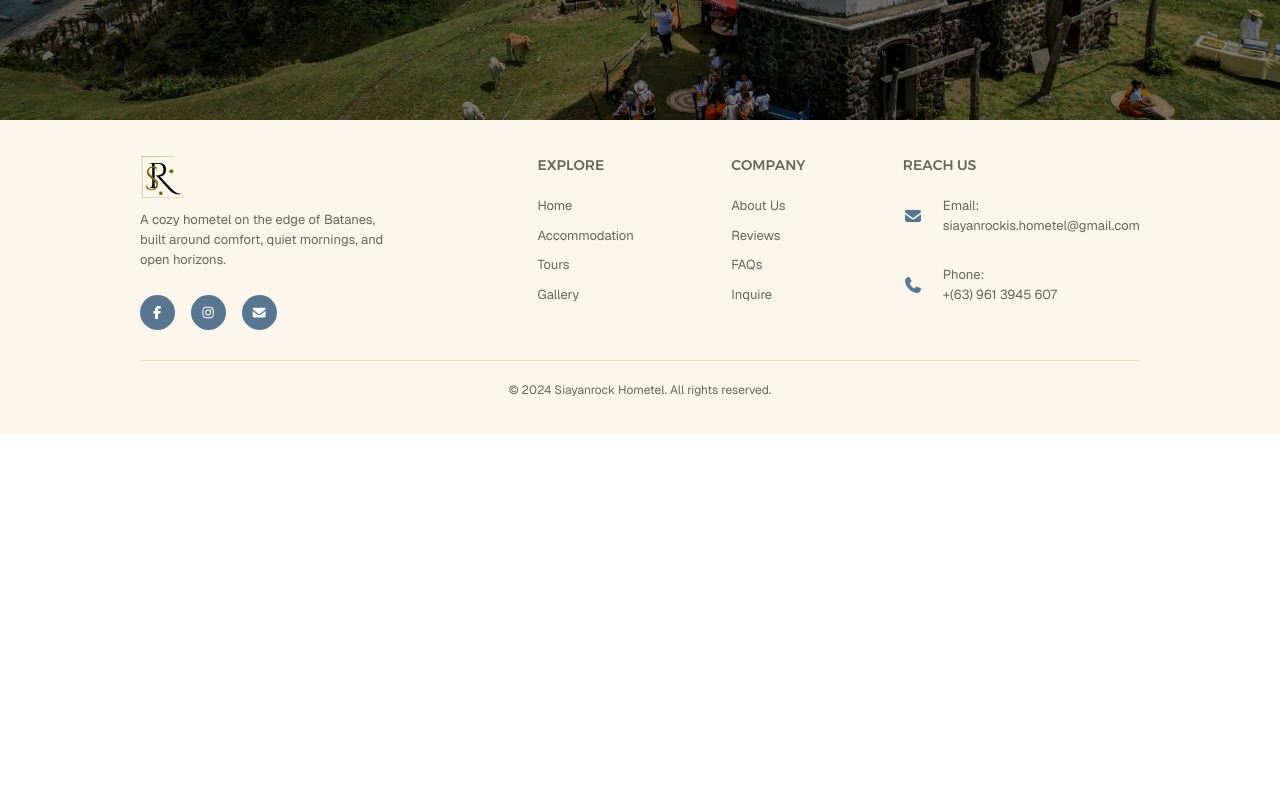
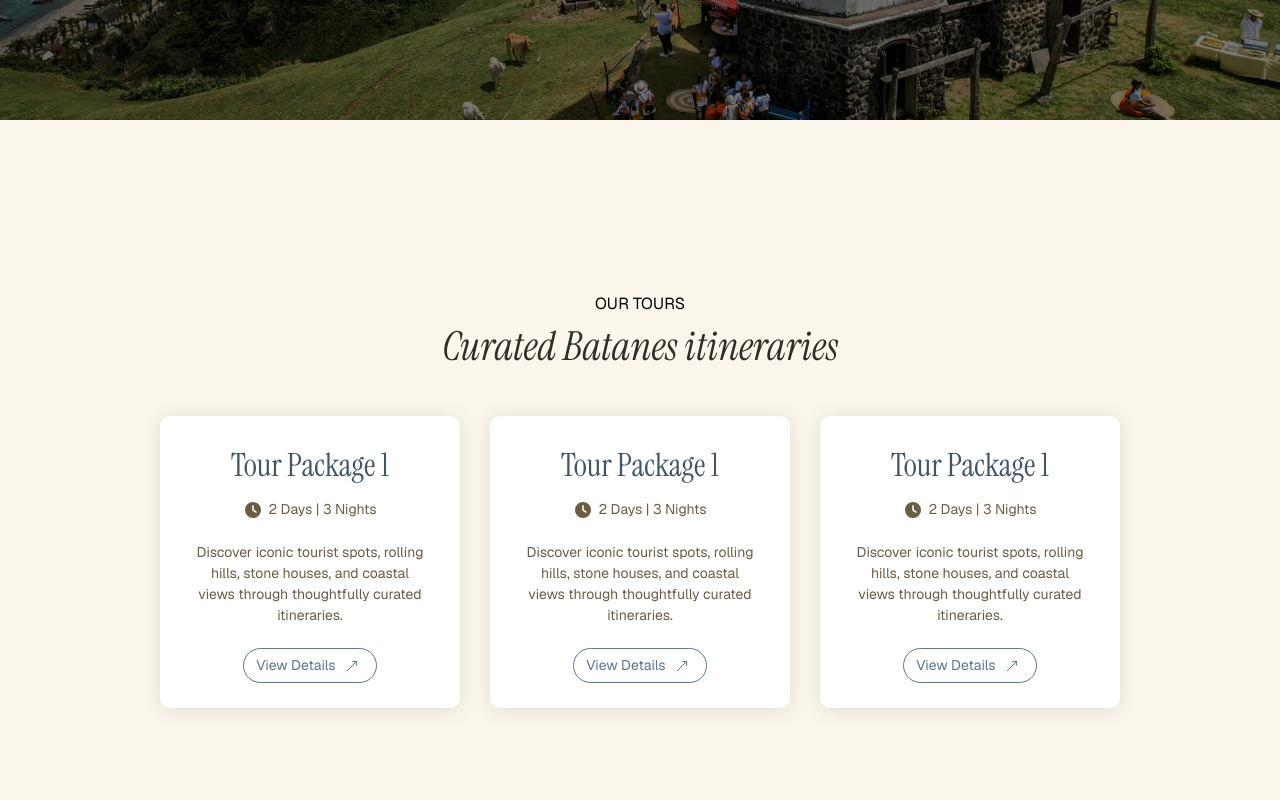
Before and after one commit to yogurtshaked/siayanrock, a React (Vite) app: page /tours in a window 1280 px wide. Shown: the part 520-1320 px from the top of the page. Before the commit the page ends 954 px from the top, so only its background shows below. Built offline with nearby package versions, Linux system fonts and the light colour scheme.

Commit message:
Updated typography color scheme and added tour package cards.

```diff
--- a/package.json
+++ b/package.json
@@ -14,6 +14,7 @@
     "@fortawesome/free-solid-svg-icons": "^7.3.1",
     "@fortawesome/react-fontawesome": "^3.5.0",
     "@tailwindcss/vite": "^4.3.3",
+    "lucide-react": "^1.33.0",
     "motion": "^13.1.0",
     "react": "^19.2.8",
     "react-dom": "^19.2.8",
--- a/src/components/navbar.tsx
+++ b/src/components/navbar.tsx
@@ -1,5 +1,5 @@
 import "../index.css";
-import { Link } from 'react-router-dom';
+import { NavLink } from 'react-router-dom';
 import { useEffect, useState } from "react";
 
 
@@ -26,11 +26,11 @@ function Navbar() {
                 </div>
 
                 <div className="navbar-links">
-                    <Link to="/">Home</Link>
-                    <Link to="/accommodation">Accommodation</Link>
-                    <Link to="/tours">Tours</Link>
-                    <Link to="/gallery">Gallery</Link>
-                    <Link to="/inquire">Inquire</Link>
+                    <NavLink to="/">Home</NavLink>
+                    <NavLink to="/accommodation">Accommodation</NavLink>
+                    <NavLink to="/tours">Tours</NavLink>
+                    <NavLink to="/gallery">Gallery</NavLink>
+                    <NavLink to="/inquire">Inquire</NavLink>
                 </div>
 
                 <button className="book-button">
--- a/src/index.css
+++ b/src/index.css
@@ -25,7 +25,7 @@
   --color-light-blue: #81A6C6;
   --color-dark-blue: #415567;
 
-  --color-text: #6B5C46;
+  --color-text: #54452F;
   --color-section-title: #A4947D;
 }
 
@@ -122,18 +122,36 @@ p, a, button {
 }
 
 .navbar-links a {
+  position: relative;
   color: white;
   text-decoration: none;
   font-size: 14px;
-}
-
-.navbar-scrolled .navbar-links a {
-  color: #6B6555;
   transition: color 0.3s ease;
 }
 
-.navbar-links a:hover {
-  color: #54452F;
+/* Scrolled navbar */
+.navbar-scrolled .navbar-links a {
+  color: var(--color-text);
+}
+
+/* Underline */
+.navbar-links a::after {
+  content: "";
+  position: absolute;
+  left: 0;
+  bottom: -3px;
+  width: 0;
+  height: 1px;
+  background: currentColor;
+  transition: width 0.3s ease;
+}
+
+.navbar-links a:hover::after {
+  width: 100%;
+}
+
+.navbar-links a.active::after {
+  width: 100%;
 }
 
 .book-button {
@@ -222,7 +240,6 @@ p, a, button {
 
 /* ====================== Section Settings ======================*/
 #section {
-
   display: flex;
   flex-direction: column;
   align-items: center;
@@ -232,6 +249,8 @@ p, a, button {
 .section-title{
   font-size: 16px;
   color: var(--color-section-title);
+  font-weight: 500;
+  letter-spacing: 8%;
 }
 
 .section-description{
@@ -258,41 +277,52 @@ p, a, button {
 /* ====================== About Section ======================*/
 .about-section {
   background: white;
-  background-size: cover;
   min-height: 100vh;
+  padding: 100px 0;
 }
 
 .about-content {
   width: 100%;
   max-width: 1160px;
+  margin: 0 auto;
+
   display: flex;
   flex-direction: row;
+  align-items: center;
   gap: 2rem;
 }
 
-.about-content p{
-  text-align: left;
-  letter-spacing: 3%;
+.about-image {
+  width: 550px;
+  flex-shrink: 0;
+  padding: 0;
 }
 
-.about-image{
+.about-image img {
   width: 100%;
-  background: white;
-  padding: 1rem;
+  height: auto;
+  display: block;
 }
 
-.about-image img{
-  width: 550px;
-  height: auto;
-}
+.about-text {
+  flex: 1;
+  max-width: 560px;
 
-.about-text{
-  max-width: 560px;
   display: flex;
   flex-direction: column;
   justify-content: center;
   align-items: flex-start;
   gap: 0.8rem;
+}
+
+.about-text .section-description {
+  max-width: 480px;
+  line-height: 30px;
+}
+
+.learn-more{
+  box-shadow: none;
+  padding: 0.4rem 1.6rem;
 }
 
 /* ====================== About Section ======================*/
@@ -377,6 +407,7 @@ p, a, button {
 
 .offer-card button {
   align-self: flex-end;
+  letter-spacing: 3%;
 }
 
 /* ====================== Gallery Section ======================*/
@@ -639,6 +670,31 @@ p, a, button {
 }
 
 
+.accommodation-rooms, .tours-packages{
+  padding: 80px 160px;
+
+  background: #FAF6EC;
+
+  display: flex;
+  flex-direction: column;
+  align-items: center;
+  justify-content: center;
+  gap: 40px;
+}
+
+.accommodation-rooms-title, .tours-packages-title{
+  text-align: center;
+}
+
+.accommodation-rooms-title h3, .tours-packages-title h3{
+  font-family: "Instrument Serif";
+  font-style: italic;
+  font-size: 40px;
+  text-align: center;
+  color: #2E2E2A;
+}
+
+
 /* ====================== Accommodation Page ======================*/
 .accommodation-hero-section {
   background:
@@ -663,28 +719,9 @@ p, a, button {
   justify-content: center;
 }
 
-.accommodation-rooms{
-  padding: 80px 160px;
-
-  background: #FAF6EC;
-
-  display: flex;
-  flex-direction: column;
-  align-items: center;
-  justify-content: center;
-  gap: 40px;
-}
-
-.accommodation-rooms-title{
-  text-align: center;
-}
-
-.accommodation-rooms-title h3{
-  font-family: "Instrument Serif";
-  font-style: italic;
-  font-size: 40px;
-  text-align: center;
-  color: #2E2E2A;
+.accommodation-rooms, .tours-packages{
+  padding: 140px 160px;
+  min-height: 100vh;
 }
 
 .accommodation-room-cards{
@@ -856,3 +893,73 @@ p, a, button {
   align-items: flex-start;
   justify-content: center;
 }
+
+.tours-packages{
+  padding: 80px 160px 120px 160px;
+  min-height: 100vh;
+}
+
+.tours-cards{
+  display: flex;
+  flex-direction: row;
+  gap: 30px;
+}
+
+.tour-card{
+  display: flex;
+  flex-direction: column;
+  align-items: center;
+  background: white;
+  border-radius: 10px;
+  box-shadow: 0 2px 20px rgba(0, 0, 0, 0.10);
+  padding: 25px 35px;
+  gap: 10px;
+}
+
+.tour-card p{
+  color: #6B5C46;
+  font-size: 14px;
+  text-align: center;
+}
+
+.tour-card-description{
+  padding: 12px 0;
+  max-width: 290px;
+  font-size: 16px;
+}
+
+.tour-card h3{
+  font-family: "Instrument Serif";
+  font-size: 32px;
+  color: #415567;
+  text-align: center;
+}
+
+.duration-item{
+  display: flex;
+  flex-direction: row;
+  justify-content: center;
+  align-items: center;
+  gap: 5px;
+}
+
+.duration-item svg{
+  color: #6B5C46;
+}
+
+.tour-card button{
+  display: flex;
+  flex-direction: row;
+  justify-content: center;
+  align-items: center;
+  color: var(--color-blue);
+  font-size: 14px;
+  padding: 6px 12px;
+  border: solid 1px var(--color-blue);
+  border-radius: 50px;
+}
+
+.tour-card button svg {
+  height: 16px;
+  margin-left: 4px;
+}
--- a/src/pages/Tours.tsx
+++ b/src/pages/Tours.tsx
@@ -1,6 +1,8 @@
 import { section } from 'motion/react-client';
 import '../index.css';
 import { FontAwesomeIcon } from '@fortawesome/react-fontawesome';
+import { faArrowRight, faClock } from '@fortawesome/free-solid-svg-icons';
+import { MoveUpRight } from 'lucide-react';
 
 function Tours(){
     return(
@@ -13,6 +15,60 @@ function Tours(){
                     </div>
                 </div>
             </div>
+
+            <div className='tours-packages'>
+                <div className='tours-packages-title'>
+                    <p>OUR TOURS</p>
+                    <h3>Curated Batanes itineraries</h3>
+                </div>
+
+                <div className='tours-cards'>
+                    <div className='tour-card'>
+                        <h3>Tour Package 1</h3>
+                        <div className="duration-item">
+                            <FontAwesomeIcon icon={faClock} />
+                            <p>2 Days | 3 Nights</p>
+                        </div>
+
+                        <div className='tour-card-description'>
+                            <p>Discover iconic tourist spots, rolling hills, stone houses, and coastal views through thoughtfully curated itineraries.</p>
+                        </div>
+                        <button>
+                            View Details <MoveUpRight  strokeWidth={1.5}/>
+                        </button>
+                    </div>
+
+                    <div className='tour-card'>
+                        <h3>Tour Package 1</h3>
+                        <div className="duration-item">
+                            <FontAwesomeIcon icon={faClock} />
+                            <p>2 Days | 3 Nights</p>
+                        </div>
+
+                        <div className='tour-card-description'>
+                            <p>Discover iconic tourist spots, rolling hills, stone houses, and coastal views through thoughtfully curated itineraries.</p>
+                        </div>
+                        <button>
+                            View Details <MoveUpRight  strokeWidth={1.5}/>
+                        </button>
+                    </div>
+
+                    <div className='tour-card'>
+                        <h3>Tour Package 1</h3>
+                        <div className="duration-item">
+                            <FontAwesomeIcon icon={faClock} />
+                            <p>2 Days | 3 Nights</p>
+                        </div>
+
+                        <div className='tour-card-description'>
+                            <p>Discover iconic tourist spots, rolling hills, stone houses, and coastal views through thoughtfully curated itineraries.</p>
+                        </div>
+                        <button>
+                            View Details <MoveUpRight  strokeWidth={1.5}/>
+                        </button>
+                    </div>
+                </div>
+            </div>
         </section>
     );
 }
```
Also changed, not shown: 1 other file (tests, documents, lock files or other folders).
